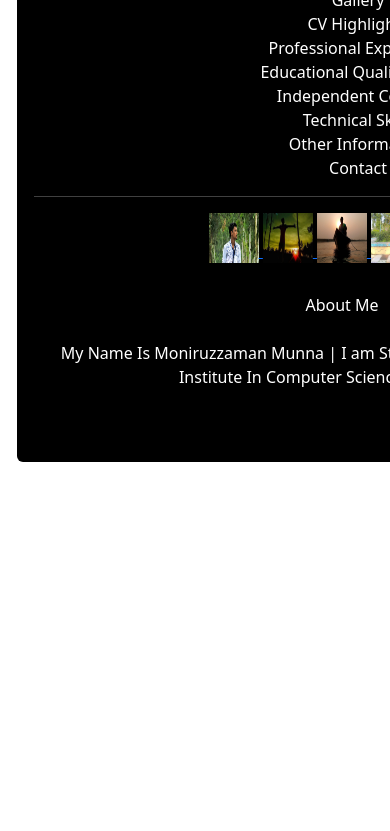
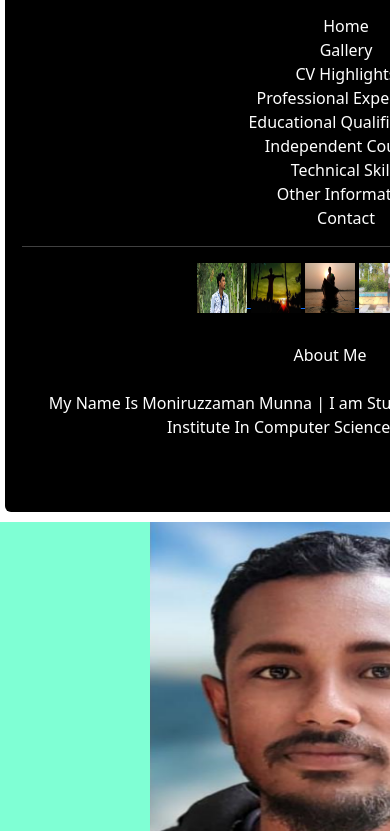
Before and after one commit to munna-401/munna, a plain HTML site: page index.html in a window 390 px wide. Shown: the part 388-1219 px from the top of the page. Before the commit the page ends 850 px from the top, so only its background shows below. Drawn offline with Linux system fonts and the light colour scheme.

Commit message:
change size

```diff
--- a/index.html
+++ b/index.html
@@ -3,13 +3,27 @@
 <html>
  <head>
 
-
+        <meta name="viewport" content="width=device-width intial-scale=1.0">
 
             <link  rel="stylesheet" href="style.css"/>
             <link href="bootstrap.min.css" rel="stylesheet">
             <script src="fontawesome-all.min.js"></script>
             <script src="bootstrap.bundle.min.js"></script>
             <title>MUNNA </title>
+
+            <style>
+               @media screen and (max-width:700px) {
+                #size{
+                    display: block;
+                }
+                #size2{
+                 width: 700px;
+                 margin-top: 10px;
+                }
+
+               }
+
+            </style>
 </head>
 <body>
         <div id="header">
@@ -26,7 +40,8 @@
 
 
                                                     <!--start  frist card-->
-                         <div class="row">
+
+                                    <div class="row" id="size">
                                         <div class="col-6">
                                           <div class="card" style="background-color: black; height: 800px; width: 650px; text-align: center; margin-left: 5px;  color:white;">
                                               <div class="card-body">
@@ -102,8 +117,12 @@
                                           </div>
                                           </div>
                                         </div>
+
+
+
+
                              <!-- end frist card-->
-                            <div class="col-6" style="background-color: aquamarine; float: left;  ">
+                            <div id=size2 class="col-6" style="background-color: aquamarine; float: left;  ">
                                 <img style="margin-left:150px; height: 450px; width: 400px;" src="munna.jpg" alt="">
 
                                 <div style="text-align: center; margin-top: 200px;">
```
Lines whose indentation alone changed are shown as unchanged.
